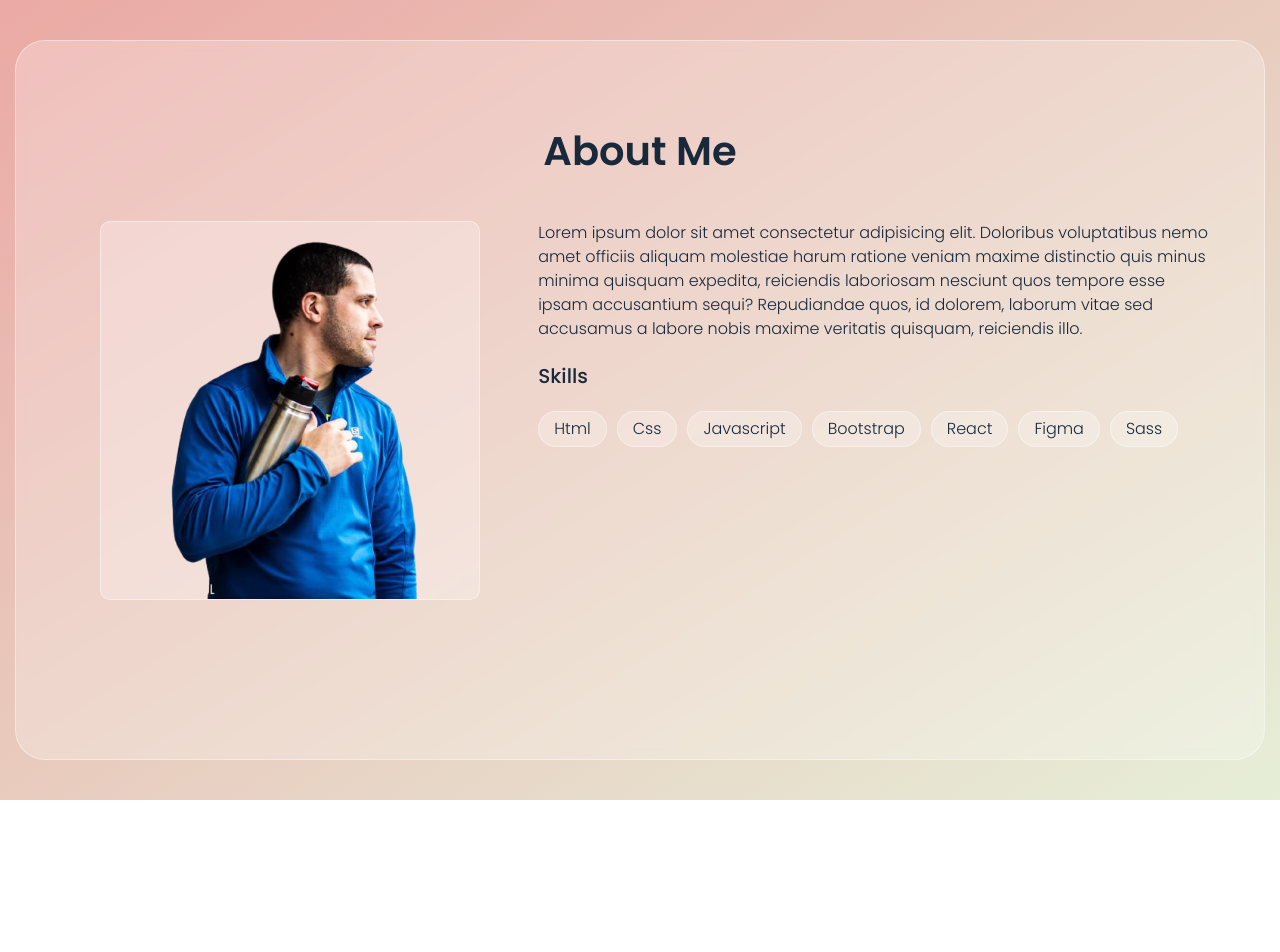
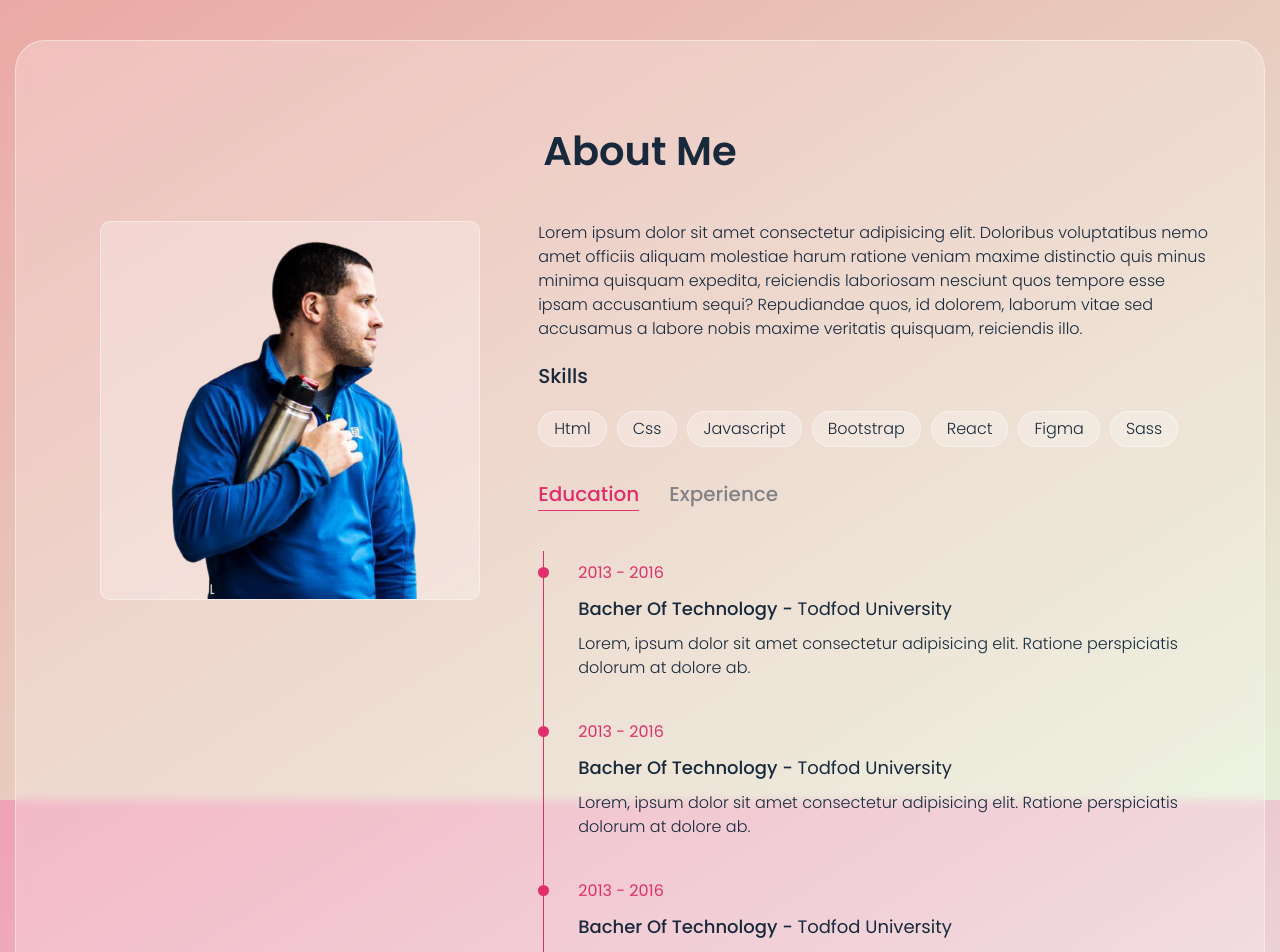
Before and after one commit to NahuelStratico/myportfolio-app, a React (Create React App) app: page /about in a window 1280 px wide. Shown: the top 952 px of the page. Before the commit the page ends 800 px from the top, so only its background shows below. Built offline with nearby package versions, Linux system fonts and the light colour scheme; the HTML template or start-up script is replaced by a standard one.

Commit message:
realizado about > experience - education switch

```diff
--- a/src/pages/About.jsx
+++ b/src/pages/About.jsx
@@ -1,8 +1,22 @@
+import { useState } from 'react'
 import image from '../img/nahuel.png'
 import './styles/home.css'
 import './styles/about.css'
 
 const About = () =>{
+
+    const [ education, setEducation ] = useState(true)
+    const [ experience, setExperience ] = useState(false)
+
+    const handleClickEd = () => {
+        setEducation(true)
+        setExperience(false)
+    }
+    const handleClickEx = () => {
+        setExperience(true)
+        setEducation(false)
+    }
+
     return(
         <section className="about-section sec-padding">
             <div className="container">
@@ -29,6 +43,63 @@ const About = () =>{
                             <div className="skill-item">figma</div>
                             <div className="skill-item">sass</div>
                         </div>
+
+                        <div className="about-tabs">
+                            <button
+                                type="button"
+                                className={`tab-item ${education ? "active" : ""}`}
+                                data-target="#education"
+                                onClick={handleClickEd}
+                                >
+                                    education</button>
+                            <button type="button" className={`tab-item ${experience ? "active" : ""}`} data-target="#experience" onClick={handleClickEx}>experience</button>
+                        </div>
+
+                        {/* --- Education */}
+                        <div className={`tab-content ${education ? "active" : ""}`} id='education'>
+                            <div className="timeline">
+                                <div className="timeline-item">
+                                    <span className='date'>2013 - 2016</span>
+                                    <h4>bacher of technology - <span>Todfod university</span> </h4>
+                                    <p>Lorem, ipsum dolor sit amet consectetur adipisicing elit. Ratione perspiciatis dolorum at dolore ab.</p>
+                                </div>
+                                <div className="timeline-item">
+                                    <span className='date'>2013 - 2016</span>
+                                    <h4>bacher of technology - <span>Todfod university</span> </h4>
+                                    <p>Lorem, ipsum dolor sit amet consectetur adipisicing elit. Ratione perspiciatis dolorum at dolore ab.</p>
+                                </div>
+                                <div className="timeline-item">
+                                    <span className='date'>2013 - 2016</span>
+                                    <h4>bacher of technology - <span>Todfod university</span> </h4>
+                                    <p>Lorem, ipsum dolor sit amet consectetur adipisicing elit. Ratione perspiciatis dolorum at dolore ab.</p>
+                                </div>
+                            </div>
+                        </div>
+
+                        {/* --- Experience */}
+                        <div className={`tab-content ${experience ? "active" : ""}`} id='experience'>
+                            <div className="timeline">
+                                <div className="timeline-item">
+                                    <span className='date'>2013 - 2016</span>
+                                    <h4>web developer - <span>this company</span></h4>
+                                    <p>Lorem, ipsum dolor sit amet consectetur adipisicing elit. Ratione perspiciatis dolorum at dolore ab.</p>
+                                </div>
+                                <div className="timeline-item">
+                                    <span className='date'>2013 - 2016</span>
+                                    <h4>web developer - <span>this company</span></h4>
+                                    <p>Lorem, ipsum dolor sit amet consectetur adipisicing elit. Ratione perspiciatis dolorum at dolore ab.</p>
+                                </div>
+                                <div className="timeline-item">
+                                    <span className='date'>2013 - 2016</span>
+                                    <h4>web developer - <span>this company</span></h4>
+                                    <p>Lorem, ipsum dolor sit amet consectetur adipisicing elit. Ratione perspiciatis dolorum at dolore ab.</p>
+                                </div>
+                            </div>
+                        </div>
+
+                        <a href="#" className='btn'>download cv</a>
+                        <a href="#" className='btn'>contact me</a>
+
                     </div>
                 </div>
             </div>
--- a/src/pages/Home.jsx
+++ b/src/pages/Home.jsx
@@ -1,3 +1,4 @@
+import { Link } from "react-router-dom";
 import './styles/home.css'
 import image from '../img/nahuel.png'
 
@@ -13,7 +14,7 @@ const Home = () => {
                             <p>Hello, I'm</p>
                             <h1>Nahuel Stratico</h1>
                             <h2>Frontend web developer</h2>
-                            <a href="#"className='btn'>More about me</a>
+                            <Link className='btn' to="/about">More about me</Link>
                             <a href="#"className='btn'>portfolio</a>
                         </div>
                         <div className="home-img">
--- a/src/pages/styles/about.css
+++ b/src/pages/styles/about.css
@@ -49,3 +49,97 @@
     margin: 0 10px 10px 0;
     border-radius: 20px;
 }
+.about-tabs{
+    margin-top: 20px;
+}
+.about-tabs .tab-item{
+    padding: 2px 0;
+    background-color: transparent;
+    border: none;
+    text-transform: capitalize;
+    display: inline-block;
+    color: var(--blue-dark);
+    font-size: 20px;
+    cursor: pointer;
+    font-weight: 500;
+    margin: 0 30px 0 0;
+    position: relative;
+    opacity: 0.5;
+    transition: all 0.3s ease;
+}
+.about-tabs .tab-item:last-child{
+    margin: 0;
+}
+.about-tabs .tab-item::before{
+    content: '';
+    position: absolute;
+    left: 0;
+    bottom: 0;
+    width: 0;
+    height: 1px;
+    background-color: var(--blue-dark);
+    transition: width 0.3s ease;
+}
+.about-tabs .tab-item:hover::before{
+    width: 100%;
+}
+.about-tabs .tab-item.active::before{
+    width: 100%;
+    background-color: var(--main-color);
+}
+.about-tabs .tab-item.active{
+    color: var(--main-color);
+    opacity: 1;
+    cursor: auto;
+}
+.about-text .timeline{
+    position: relative;
+}
+.about-text .timeline::before{
+    content: '';
+    position: absolute;
+    height: 100%;
+    width: 1px;
+    top: 0;
+    left: 5px;
+    background-color: var(--main-color);
+}
+.about-text .tab-content{
+    padding: 40px 0;
+    display: none;
+}
+.about-text .tab-content.active{
+    display: block;
+}
+.about-text .timeline-item{
+    margin-bottom: 30px;
+    position: relative;
+    padding: 10px 0 0 40px;
+}
+.about-text .timeline-item::before{
+    content: '';
+    position: absolute;
+    height: 11px;
+    width: 11px;
+    background-color: var(--main-color);
+    left: 0;
+    top: 16px;
+    border-radius: 50%;
+}
+.about-text .timeline-item:last-child{
+    margin-bottom: 0;
+}
+.about-text .timeline-item .date{
+    display: block;
+    color: var(--main-color);
+    font-weight: 400;
+    margin: 0 0 10px;
+}
+.about-text .timeline-item h4{
+    font-size: 18px;
+    text-transform: capitalize;
+    margin: 0 0 10px;
+}
+.about-text .timeline-item h4 span{
+    font-weight: 400;
+}
--- a/src/pages/styles/home.css
+++ b/src/pages/styles/home.css
@@ -42,6 +42,10 @@ section{
 }
 ::-webkit-scrollbar-thumb{
     background-color: var(--main-color);
+}
+button{
+    font-family: inherit;
+    user-select: none;
 }
 /* Buttons */
 .btn{
```
